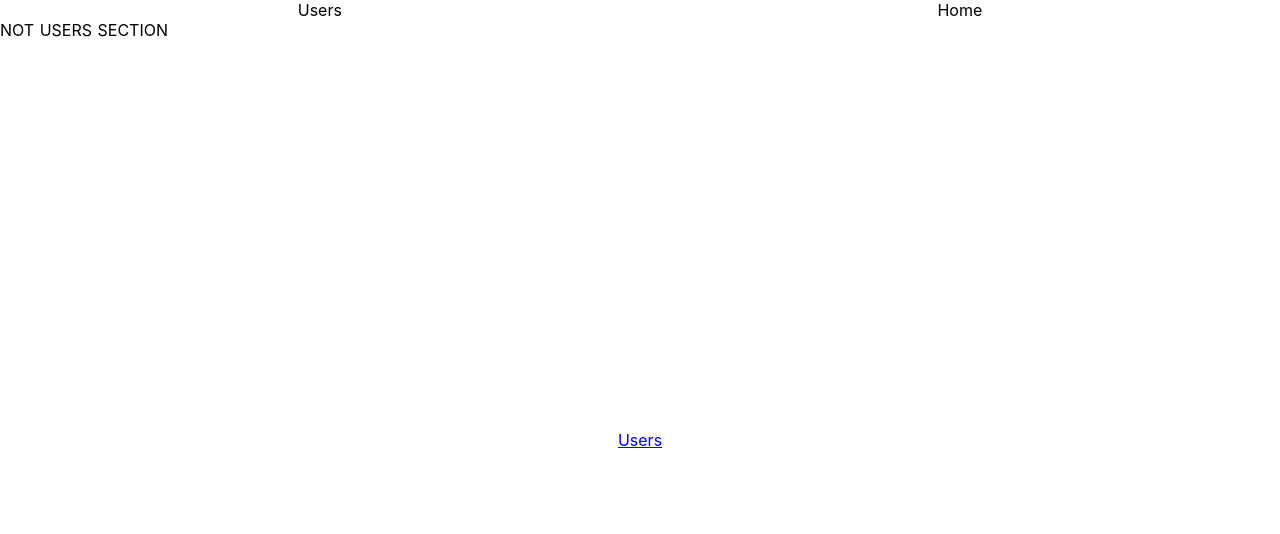
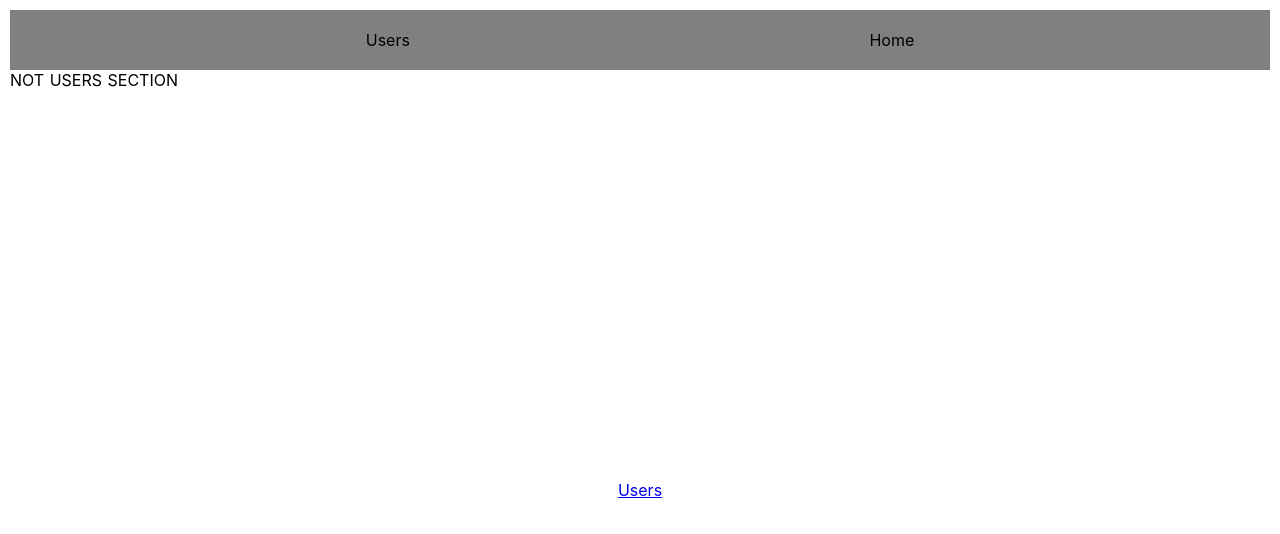
Before and after one commit to shwjdgh34/create-nuxt-app, a Nuxt app: page / in a window 1280 px wide. Shown: the top 534 px of the page. Built offline with nearby package versions, Linux system fonts and the light colour scheme.

Commit message:
added styles to see effect of global style

```diff
--- a/components/Header.vue
+++ b/components/Header.vue
@@ -1,5 +1,5 @@
 <template>
-  <header>
+  <header class="header">
     <ul class="nav-items">
       <li>
         <nuxt-link to="/users">Users</nuxt-link>
@@ -11,13 +11,14 @@
   </header>
 </template>
 
-<style>
+<style scoped>
 .header {
   width: 100%;
   height: 60px;
   display: flex;
   justify-content: center;
   align-items: center;
+  background-color: grey;
 }
 .nav-items {
   list-style: none;
@@ -26,6 +27,7 @@
   display: flex;
   justify-content: space-around;
   align-items: center;
+  width: 80%;
 }
 .nav-items a {
   text-decoration: none;
--- a/layouts/default.vue
+++ b/layouts/default.vue
@@ -24,8 +24,8 @@ html {
   -moz-osx-font-smoothing: grayscale;
   -webkit-font-smoothing: antialiased;
   box-sizing: border-box;
+  margin: 10px;
 }
-
 *,
 *:before,
 *:after {
```
